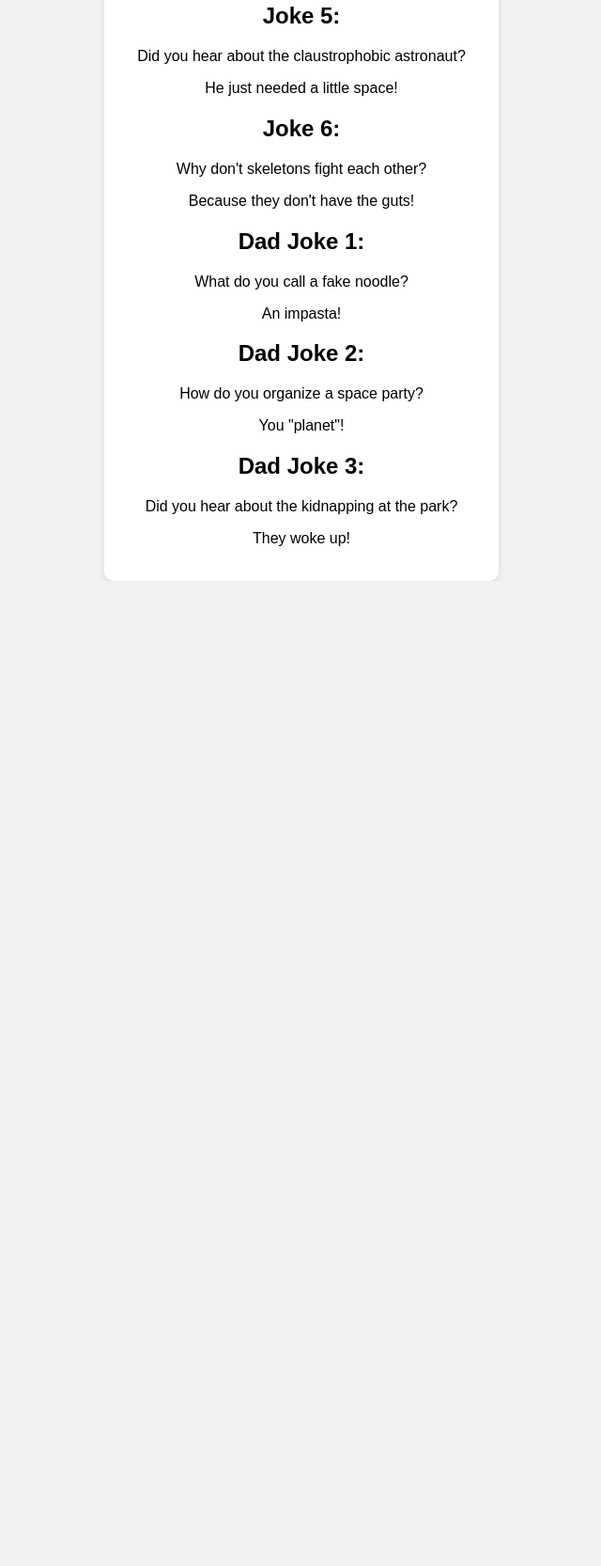
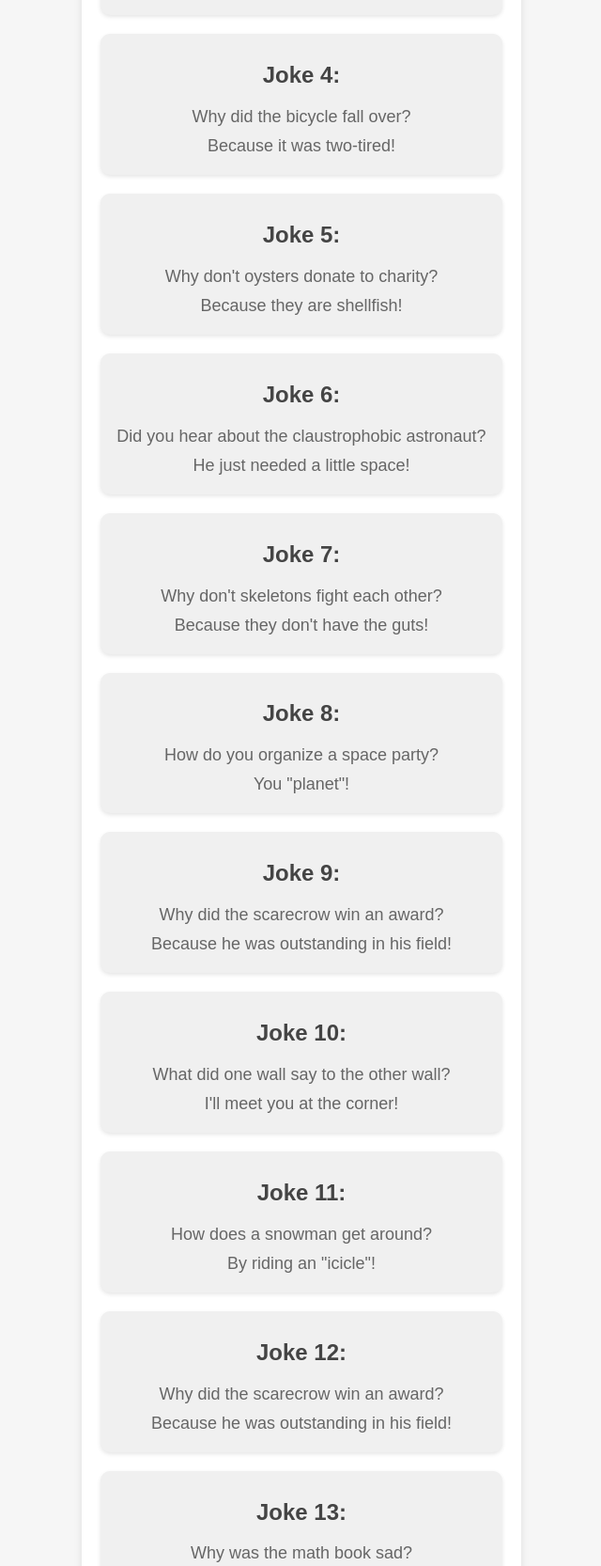
Before and after one commit to iSaadiqbal/laughing-waddle, a plain HTML site: page index.html in a window 1280 px wide. Shown: the part 614-2280 px from the top of the page at 94% size, without its empty margins (319-959 px from the left). Before the commit the page ends 1232 px from the top, so only its background shows below. Drawn offline with Linux system fonts and the light colour scheme.

Commit message:
Update index.html

```diff
--- a/index.html
+++ b/index.html
@@ -7,7 +7,7 @@
   <style>
     body {
       font-family: Arial, sans-serif;
-      background-color: #f2f2f2;
+      background-color: #f6f6f6;
       margin: 0;
       padding: 0;
       display: flex;
@@ -17,10 +17,34 @@
     }
     .joke-container {
       text-align: center;
-      background-color: #ffffff;
+      background-color: #fff;
       padding: 20px;
       border-radius: 10px;
       box-shadow: 0 4px 8px rgba(0, 0, 0, 0.1);
+    }
+    .joke {
+      margin: 20px 0;
+      padding: 10px;
+      background-color: #f0f0f0;
+      border-radius: 10px;
+      box-shadow: 0 2px 4px rgba(0, 0, 0, 0.1);
+      transition: background-color 0.3s ease-in-out;
+    }
+    .joke:hover {
+      background-color: #ffefc7;
+    }
+    h1 {
+      font-size: 32px;
+      color: #333;
+    }
+    h2 {
+      font-size: 24px;
+      color: #444;
+    }
+    p {
+      font-size: 18px;
+      color: #666;
+      margin: 10px 0;
     }
   </style>
 </head>
@@ -28,52 +52,126 @@
   <div class="joke-container">
     <h1>Funny Jokes</h1>
     <p>Get ready to laugh out loud with these hilarious jokes!</p>
+
     <div class="joke">
       <h2>Joke 1:</h2>
       <p>Why don't scientists trust atoms?</p>
       <p>Because they make up everything!</p>
     </div>
+
     <div class="joke">
       <h2>Joke 2:</h2>
       <p>Parallel lines have so much in common.</p>
       <p>It's a shame they'll never meet.</p>
     </div>
+
     <div class="joke">
       <h2>Joke 3:</h2>
       <p>Why did the scarecrow win an award?</p>
       <p>Because he was outstanding in his field!</p>
     </div>
+
     <div class="joke">
       <h2>Joke 4:</h2>
+      <p>Why did the bicycle fall over?</p>
+      <p>Because it was two-tired!</p>
+    </div>
+
+    <div class="joke">
+      <h2>Joke 5:</h2>
       <p>Why don't oysters donate to charity?</p>
       <p>Because they are shellfish!</p>
     </div>
+
     <div class="joke">
-      <h2>Joke 5:</h2>
+      <h2>Joke 6:</h2>
       <p>Did you hear about the claustrophobic astronaut?</p>
       <p>He just needed a little space!</p>
     </div>
+
     <div class="joke">
-      <h2>Joke 6:</h2>
+      <h2>Joke 7:</h2>
       <p>Why don't skeletons fight each other?</p>
       <p>Because they don't have the guts!</p>
     </div>
+
     <div class="joke">
-      <h2>Dad Joke 1:</h2>
-      <p>What do you call a fake noodle?</p>
-      <p>An impasta!</p>
-    </div>
-    <div class="joke">
-      <h2>Dad Joke 2:</h2>
+      <h2>Joke 8:</h2>
       <p>How do you organize a space party?</p>
       <p>You "planet"!</p>
     </div>
+
     <div class="joke">
-      <h2>Dad Joke 3:</h2>
-      <p>Did you hear about the kidnapping at the park?</p>
-      <p>They woke up!</p>
+      <h2>Joke 9:</h2>
+      <p>Why did the scarecrow win an award?</p>
+      <p>Because he was outstanding in his field!</p>
     </div>
-    <!-- Add more jokes here -->
+
+    <div class="joke">
+      <h2>Joke 10:</h2>
+      <p>What did one wall say to the other wall?</p>
+      <p>I'll meet you at the corner!</p>
+    </div>
+
+    <div class="joke">
+      <h2>Joke 11:</h2>
+      <p>How does a snowman get around?</p>
+      <p>By riding an "icicle"!</p>
+    </div>
+
+    <div class="joke">
+      <h2>Joke 12:</h2>
+      <p>Why did the scarecrow win an award?</p>
+      <p>Because he was outstanding in his field!</p>
+    </div>
+
+    <div class="joke">
+      <h2>Joke 13:</h2>
+      <p>Why was the math book sad?</p>
+      <p>Because it had too many problems.</p>
+    </div>
+
+    <div class="joke">
+      <h2>Joke 14:</h2>
+      <p>What do you call a fish with no eyes?</p>
+      <p>Fsh!</p>
+    </div>
+
+    <div class="joke">
+      <h2>Joke 15:</h2>
+      <p>Why did the scarecrow win an award?</p>
+      <p>Because he was outstanding in his field!</p>
+    </div>
+
+    <div class="joke">
+      <h2>Joke 16:</h2>
+      <p>Why did the bicycle fall over?</p>
+      <p>Because it was two-tired!</p>
+    </div>
+
+    <div class="joke">
+      <h2>Joke 17:</h2>
+      <p>Why did the scarecrow win an award?</p>
+      <p>Because he was outstanding in his field!</p>
+    </div>
+
+    <div class="joke">
+      <h2>Joke 18:</h2>
+      <p>Why don't skeletons fight each other?</p>
+      <p>Because they don't have the guts!</p>
+    </div>
+
+    <div class="joke">
+      <h2>Joke 19:</h2>
+      <p>Why did the tomato turn red?</p>
+      <p>Because it saw the salad dressing!</p>
+    </div>
+
+    <div class="joke">
+      <h2>Joke 20:</h2>
+      <p>Did you hear about the claustrophobic astronaut?</p>
+      <p>He just needed a little space!</p>
+    </div>
   </div>
 </body>
 </html>
```
